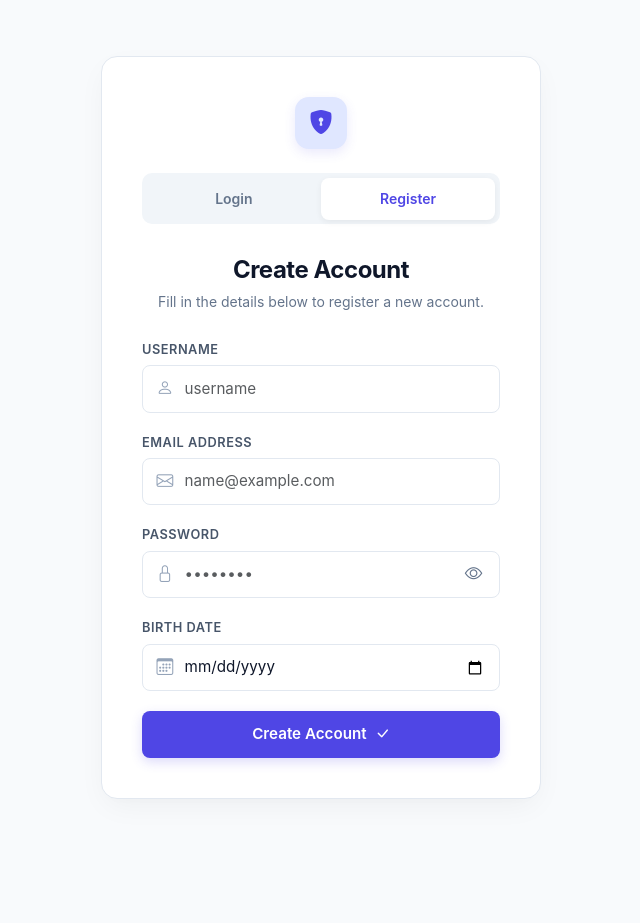
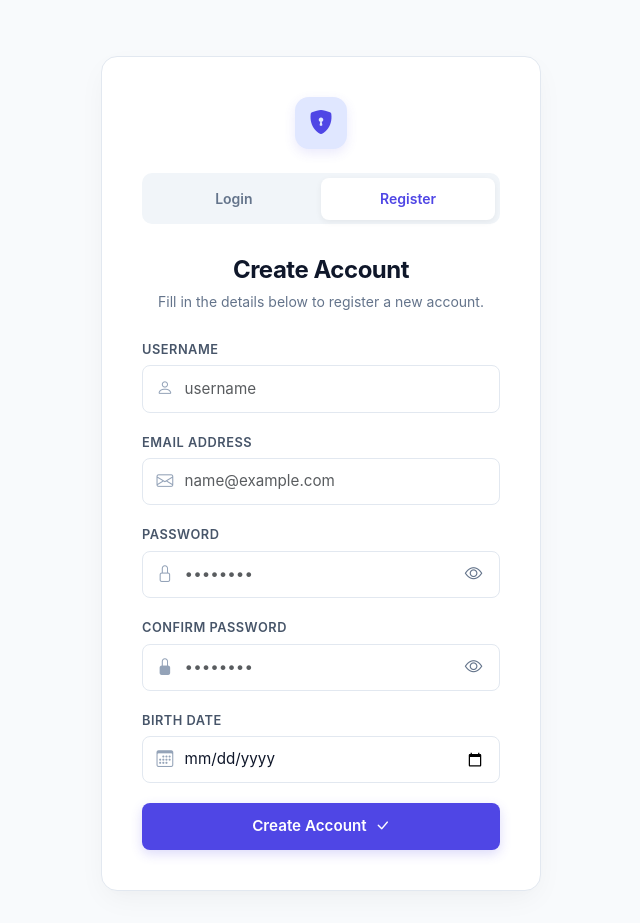
Before and after one commit to bogdanbalasoiu20/EOS-project-frontend, an Angular app: page /login in a window 1280 px wide. Both pictures are taken after a click on the button "Register". Shown: the whole page, without its empty margins (319-959 px from the left). Before the commit the page ends 831 px from the top, so only its background shows below. Built offline with nearby package versions, Linux system fonts and the light colour scheme.

Commit message:
Added password confirmation

```diff
--- a/src/app/login-component/login-component.html
+++ b/src/app/login-component/login-component.html
@@ -42,19 +42,27 @@
 
       <div class="form-group">
         <label class="form-label">Password</label>
+
         <div class="input-icon-wrapper">
           <i class="bi bi-lock input-icon"></i>
+
           <input
-            [type]="showPassword ? 'text' : 'password'"
+            [type]="showLoginPassword ? 'text' : 'password'"
             class="form-control password-input"
             placeholder="••••••••"
             [(ngModel)]="loginData.password">
+
           <button
             type="button"
             class="password-toggle-btn"
-            (click)="togglePasswordVisibility()"
-            [title]="showPassword ? 'Hide password' : 'Show password'">
-            <i class="bi" [ngClass]="showPassword ? 'bi-eye-slash' : 'bi-eye'"></i>
+            (click)="showLoginPassword = !showLoginPassword"
+            [title]="showLoginPassword ? 'Hide password' : 'Show password'">
+
+            <i
+              class="bi"
+              [ngClass]="showLoginPassword ? 'bi-eye-slash' : 'bi-eye'">
+            </i>
+
           </button>
         </div>
       </div>
@@ -95,21 +103,69 @@
 
       <div class="form-group">
         <label class="form-label">Password</label>
+
         <div class="input-icon-wrapper">
           <i class="bi bi-lock input-icon"></i>
+
           <input
-            [type]="showPassword ? 'text' : 'password'"
+            [type]="showRegisterPassword ? 'text' : 'password'"
             class="form-control password-input"
             placeholder="••••••••"
             [(ngModel)]="registerData.password">
+
           <button
             type="button"
             class="password-toggle-btn"
-            (click)="togglePasswordVisibility()"
-            [title]="showPassword ? 'Hide password' : 'Show password'">
-            <i class="bi" [ngClass]="showPassword ? 'bi-eye-slash' : 'bi-eye'"></i>
+            (click)="showRegisterPassword = !showRegisterPassword"
+            [title]="showRegisterPassword ? 'Hide password' : 'Show password'">
+
+            <i
+              class="bi"
+              [ngClass]="showRegisterPassword ? 'bi-eye-slash' : 'bi-eye'">
+            </i>
+
           </button>
         </div>
+      </div>
+
+      <div class="form-group">
+        <label class="form-label">Confirm Password</label>
+
+        <div class="input-icon-wrapper">
+          <i class="bi bi-lock-fill input-icon"></i>
+
+          <input
+            [type]="showConfirmPassword ? 'text' : 'password'"
+            class="form-control password-input"
+            [class.is-invalid]="
+              registerData.confirmPassword &&
+              registerData.password !== registerData.confirmPassword
+            "
+            placeholder="••••••••"
+            [(ngModel)]="registerData.confirmPassword">
+
+          <button
+            type="button"
+            class="password-toggle-btn"
+            (click)="showConfirmPassword = !showConfirmPassword"
+            [title]="showConfirmPassword ? 'Hide password' : 'Show password'">
+
+            <i
+              class="bi"
+              [ngClass]="showConfirmPassword ? 'bi-eye-slash' : 'bi-eye'">
+            </i>
+
+          </button>
+        </div>
+
+        @if (
+          registerData.confirmPassword &&
+          registerData.password !== registerData.confirmPassword
+        ) {
+          <div class="text-danger small mt-1">
+            Passwords do not match.
+          </div>
+        }
       </div>
 
       <div class="form-group">
--- a/src/app/login-component/login-component.ts
+++ b/src/app/login-component/login-component.ts
@@ -17,7 +17,9 @@ export class LoginComponent {
   private router = inject(Router);
 
   isLogin = true;
-  showPassword = false;
+  showLoginPassword = false;
+  showRegisterPassword = false;
+  showConfirmPassword = false;
 
   loginData = {
     email: '',
@@ -28,7 +30,8 @@ export class LoginComponent {
     username: '',
     email: '',
     password: '',
-    birthDate: ''
+    birthDate: '',
+    confirmPassword: ''
   };
 
   message = '';
@@ -51,6 +54,11 @@ export class LoginComponent {
   }
 
   register() {
+    if (this.registerData.password !== this.registerData.confirmPassword) {
+      this.message = 'Passwords do not match.';
+      return;
+    }
+
     this.authService.register(this.registerData).subscribe({
       next: () => {
         this.loginData.email = this.registerData.email;
@@ -64,7 +72,4 @@ export class LoginComponent {
     });
   }
 
-  togglePasswordVisibility(): void {
-    this.showPassword = !this.showPassword;
-  }
 }
```
